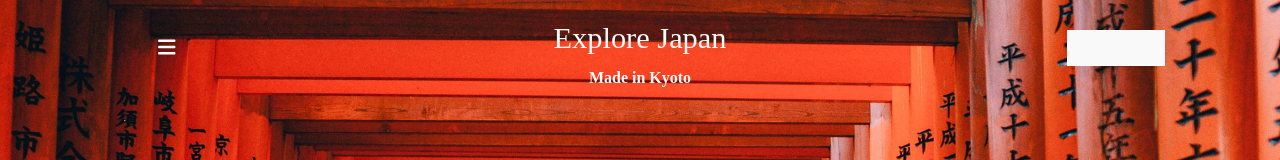
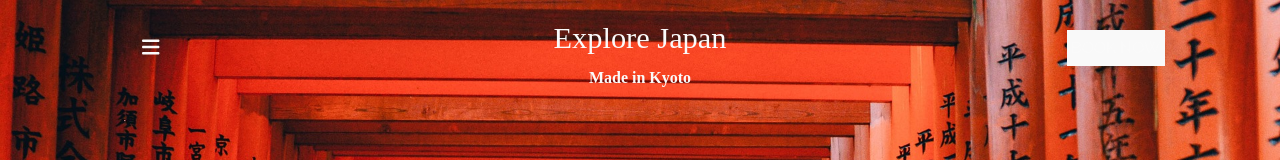
Before and after one commit to shinyonogi/trip-booking-fe, a React (Vite) app: page /kyoto in a window 1280 px wide. Shown: the top 160 px of the page. Built offline with nearby package versions, Linux system fonts and the light colour scheme; a web font is replaced by a local one.

Commit message:
Revert "Added: Little adjustment to header"
This reverts commit 007313a8e806e676b4444e9c2c6e10a67e253059.

```diff
--- a/src/components/headers/BigHeader/BigHeader.css
+++ b/src/components/headers/BigHeader/BigHeader.css
@@ -25,7 +25,7 @@
 
 .big-header__hamburger {
     position: relative;
-    left: 8em;
+    left: 7em;
 
     background-color: transparent;
     border: none;
```
